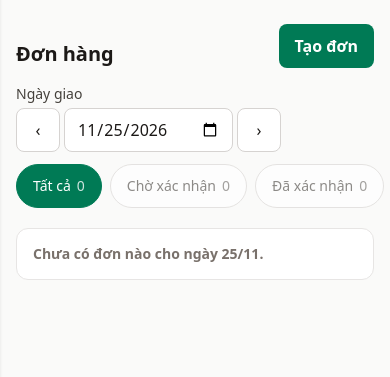
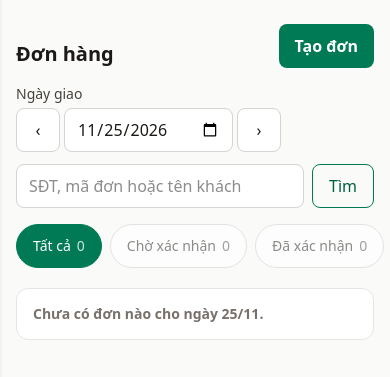
Before and after one commit to Thjnn/farm2home, a Laravel app: page /admin/orders in a window 390 px wide. Shown: the part 67-444 px from the top of the page. Run offline with Laravel 12, Linux system fonts and the light colour scheme; a user stored in the database is signed in; data comes from the database, SQL or seed files in the repository; style sheets or scripts are compiled from the project's sources.

Commit message:
feat: operator searches orders by phone, code or customer name
Co-Authored-By: Claude Opus 5.5 <noreply@anthropic.com>

```diff
--- a/app/Http/Controllers/Admin/OrderController.php
+++ b/app/Http/Controllers/Admin/OrderController.php
@@ -31,9 +31,29 @@ class OrderController extends Controller
         $filters = $request->validate([
             'delivery_date' => ['nullable', 'date_format:Y-m-d'],
             'status' => ['nullable', Rule::enum(OrderStatus::class)],
+            'q' => ['nullable', 'string', 'max:50'],
         ]);
         $date = $filters['delivery_date'] ?? today()->toDateString();
+        $search = trim($filters['q'] ?? '');
 
+        if ($search !== '') {
+            // Tìm theo SĐT / mã đơn / tên khách: bỏ lọc ngày, lấy 50 đơn mới nhất.
+            $like = '%'.addcslashes($search, '%_\\').'%';
+            $digits = preg_replace('/\D/', '', $search);
+
+            $orders = Order::with('customer', 'zone')
+                ->where(fn ($query) => $query
+                    ->whereLike('code', $like)
+                    ->orWhereHas('customer', fn ($customer) => $customer
+                        ->whereLike('name', $like)
+                        ->when($digits !== '', fn ($query) => $query->orWhereLike('phone', "%{$digits}%"))))
+                ->orderByDesc('delivery_date')
+                ->orderByDesc('id')
+                ->limit(50)
+                ->get();
+            $demand = collect();
+            $statusCounts = collect();
+        } else {
             $orders = Order::with('customer', 'zone')
                 ->whereDate('delivery_date', $date)
                 ->when($filters['status'] ?? null, fn ($query, $status) => $query->where('status', $status))
@@ -58,6 +78,7 @@ class OrderController extends Controller
                 ->toBase()
                 ->pluck('total', 'status')
                 ->map(fn ($total) => (int) $total);
+        }
 
         return view('admin.orders.index', [
             'statusCounts' => $statusCounts,
@@ -65,6 +86,7 @@ class OrderController extends Controller
             'demand' => $demand,
             'date' => $date,
             'status' => $filters['status'] ?? null,
+            'search' => $search !== '' ? $search : null,
             'statuses' => OrderStatus::cases(),
             'bulkStatuses' => [OrderStatus::Confirmed, OrderStatus::Packing, OrderStatus::Delivering, OrderStatus::Delivered],
         ]);
--- a/resources/views/admin/orders/index.blade.php
+++ b/resources/views/admin/orders/index.blade.php
@@ -30,6 +30,20 @@
         <noscript><button class="min-h-11 rounded-lg border border-stone-300 bg-white px-4">Xem</button></noscript>
     </form>
 
+    {{-- Tìm đơn theo SĐT / mã đơn / tên khách, mọi ngày giao. --}}
+    <form method="GET" action="{{ route('admin.orders.index') }}" role="search" class="mb-4 flex gap-2">
+        <label for="order-search" class="sr-only">Tìm đơn</label>
+        <input id="order-search" type="search" name="q" value="{{ $search }}" maxlength="50" placeholder="SĐT, mã đơn hoặc tên khách"
+            class="min-h-11 w-full max-w-md rounded-lg border border-stone-300 bg-white px-3">
+        <button class="min-h-11 shrink-0 rounded-lg border border-emerald-700 px-4 font-medium text-emerald-800 hover:bg-emerald-50">Tìm</button>
+    </form>
+
+    @if ($search)
+        <p class="mb-4 text-sm text-stone-700">
+            Kết quả cho "<span class="font-semibold">{{ $search }}</span>" ({{ $orders->count() }} đơn, mới nhất trước) ·
+            <a href="{{ route('admin.orders.index', ['delivery_date' => $date]) }}" class="font-medium text-emerald-800 underline">Xoá tìm</a>
+        </p>
+    @else
         {{-- Lọc theo trạng thái, kèm số đơn trong ngày. --}}
         <nav aria-label="Lọc theo trạng thái" class="-mx-4 mb-4 flex gap-2 overflow-x-auto px-4 pb-1 [scrollbar-width:none] [&::-webkit-scrollbar]:hidden">
             <a href="{{ route('admin.orders.index', ['delivery_date' => $date]) }}" @if (! $status) aria-current="page" @endif
@@ -56,6 +70,8 @@
             </section>
         @endif
 
+    @endif
+
     <div x-data="{ selected: 0, count() { this.selected = this.$root.querySelectorAll('[data-bulk-item]:checked').length } }" @change="count()">
         <div class="overflow-x-auto rounded-xl border border-stone-200 bg-white">
             <table class="table-cards w-full min-w-[640px] text-left text-sm">
@@ -64,6 +80,9 @@
                         <th class="w-10 px-3 py-2"><input type="checkbox" data-bulk-all class="size-5 accent-emerald-700" aria-label="Chọn tất cả đơn"
                             @change="$root.querySelectorAll('[data-bulk-item]').forEach((item) => item.checked = $event.target.checked)"></th>
                         <th class="px-3 py-2 font-medium">Mã đơn</th>
+                        @if ($search)
+                            <th class="px-3 py-2 font-medium">Ngày giao</th>
+                        @endif
                         <th class="px-3 py-2 font-medium">Khung giờ</th>
                         <th class="px-3 py-2 font-medium">Khách</th>
                         <th class="px-3 py-2 font-medium">Khu vực</th>
@@ -77,6 +96,9 @@
                         <tr class="hover:bg-stone-50 has-checked:bg-emerald-50/60">
                             <td class="px-3 py-2"><input type="checkbox" name="order_ids[]" value="{{ $order->id }}" form="bulk-orders" data-bulk-item class="size-5 accent-emerald-700" aria-label="Chọn đơn {{ $order->code }}"></td>
                             <td class="px-3 py-2"><a href="{{ route('admin.orders.show', $order) }}" class="font-semibold text-emerald-800 underline">{{ $order->code }}</a></td>
+                            @if ($search)
+                                <td class="px-3 py-2 tabular-nums">{{ $order->delivery_date->format('d/m/Y') }}</td>
+                            @endif
                             <td class="px-3 py-2">{{ $order->time_slot }}</td>
                             <td class="px-3 py-2">{{ $order->customer->name }}</td>
                             <td class="px-3 py-2">{{ $order->zone?->name ?? '—' }}</td>
@@ -85,7 +107,13 @@
                             <td class="px-3 py-2"><x-status-badge :status="$order->status" /></td>
                         </tr>
                     @empty
-                        <tr><td colspan="8" class="px-3 py-10 text-center text-stone-500">Chưa có đơn nào{{ $status ? ' ở trạng thái này' : '' }} cho ngày {{ $day->format('d/m') }}.</td></tr>
+                        <tr><td colspan="9" class="px-3 py-10 text-center text-stone-500">
+                            @if ($search)
+                                Không tìm thấy đơn nào khớp "{{ $search }}".
+                            @else
+                                Chưa có đơn nào{{ $status ? ' ở trạng thái này' : '' }} cho ngày {{ $day->format('d/m') }}.
+                            @endif
+                        </td></tr>
                     @endforelse
                 </tbody>
             </table>
```
Also changed, not shown: tests/Feature/Orders/AdminOrderTest.php (+19 -0 lines). Lines whose indentation alone changed are shown as unchanged.
